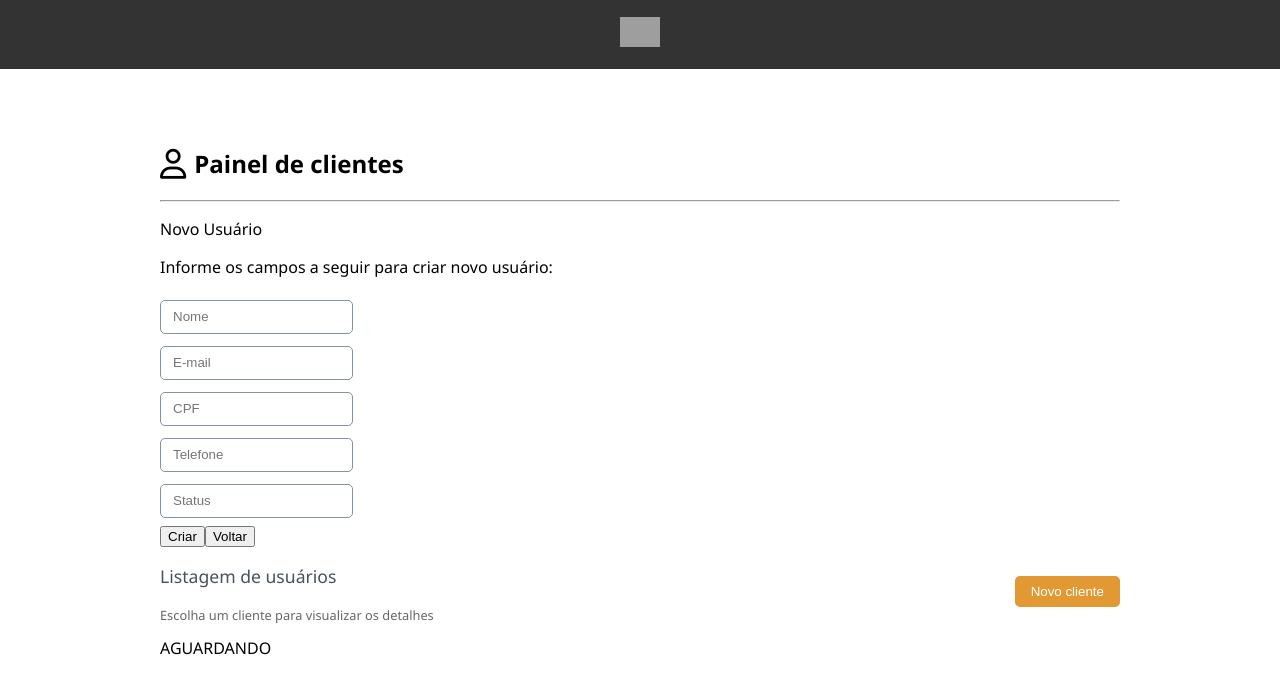
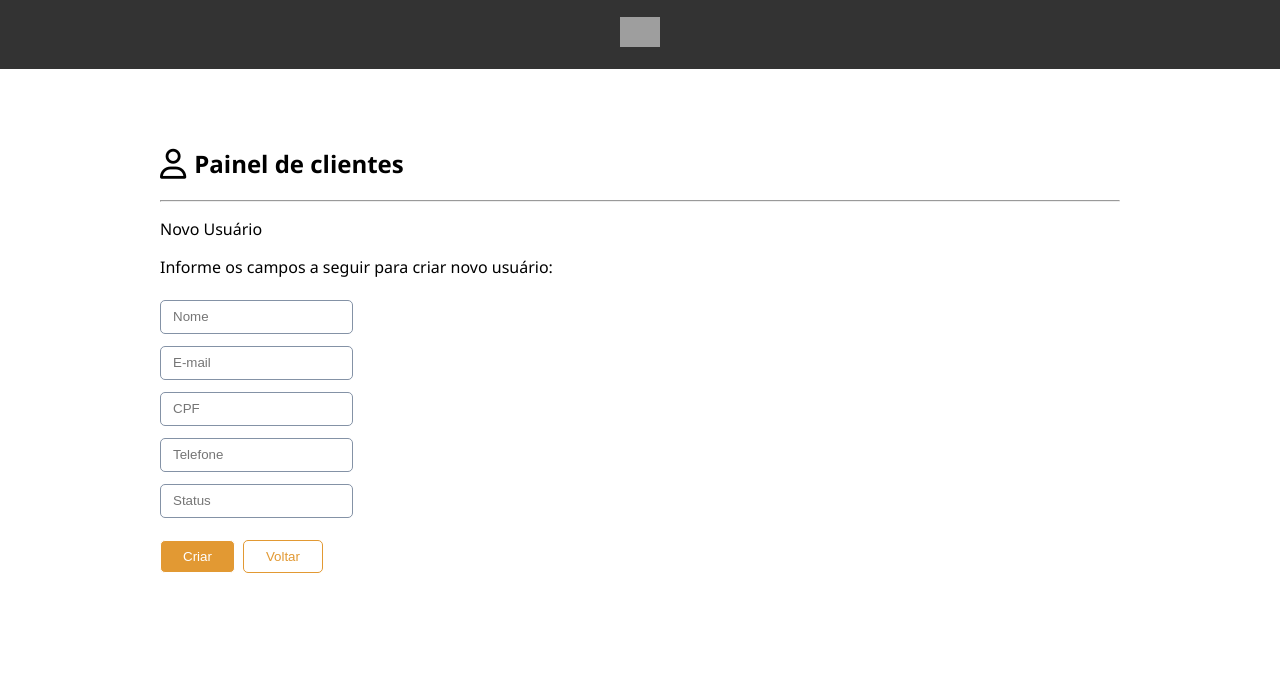
Before and after one commit to alekgomes/desafio-uol, a React (Create React App) app: page /novo in a window 1280 px wide. Shown: the top 694 px of the page. Built offline with nearby package versions, Linux system fonts and the light colour scheme; no server answers; grey boxes are pictures that could not be loaded; the HTML template or start-up script is replaced by a standard one.

Commit message:
add routes

```diff
--- a/package.json
+++ b/package.json
@@ -11,6 +11,7 @@
     "pubsub-js": "^1.8.0",
     "react": "^16.12.0",
     "react-dom": "^16.12.0",
+    "react-router-dom": "^5.1.2",
     "react-scripts": "3.3.1"
   },
   "scripts": {
--- a/src/components/NovoUsuario.js
+++ b/src/components/NovoUsuario.js
@@ -2,6 +2,7 @@ import React, { Component } from 'react'
 import UserInput from './UserInput'
 import './NovoUsuario.scss'
 import PubSub from 'pubsub-js'
+import { Link } from 'react-router-dom'
 
 class NovoUsuario extends Component {
 
@@ -22,7 +23,7 @@ class NovoUsuario extends Component {
     e.preventDefault()
     const user = this.createUser()
     this.addToLocalStorage(user)
-
+    window.location.href= "/" // vai para página index
     PubSub.publish('novo-usuario', user)
   }
 
@@ -68,8 +69,12 @@ class NovoUsuario extends Component {
             <UserInput id="telefone" name="telefone" placeholder="Telefone" value={this.state.telefone} handleInput={this.handleInput}/>
             <UserInput id="status" name="status"  placeholder="Status" value={this.state.status} handleInput={this.handleInput}/>
             <div className="buttons">
+
               <button type="submit" className="create">Criar</button>
-              <button className="back">Voltar</button>
+
+              <Link to="/">
+                <button className="back">Voltar</button>
+              </Link>
             </div>
           </form>
         </section>
--- a/src/components/NovoUsuario.scss
+++ b/src/components/NovoUsuario.scss
@@ -11,5 +11,26 @@
       height: 30px;
       padding-left: 12px;
     }
+
+    .buttons {
+      margin-top: 16px;
+    }
+
+    .create, .back {
+      padding: 8px 22px;
+      border: 1px solid;
+      border-radius: 5px;
+    }
+
+    .create {
+      color: #fff;
+      background-color: #E29933;
+      margin-right: 8px;
+    }
+
+    .back {
+      color: #E29933;
+      background-color: #fff;
+    }
   }
 }
--- a/src/components/PainelClientes.js
+++ b/src/components/PainelClientes.js
@@ -2,6 +2,7 @@ import React, { Component } from 'react'
 import './PainelClientes.scss'
 import UsuariosWrapper from './UsuariosWrapper'
 import NovoUsuario from './NovoUsuario'
+import { BrowserRouter, Switch, Route } from 'react-router-dom';
 
 class PainelClients extends Component {
   render() {
@@ -12,8 +13,12 @@ class PainelClients extends Component {
           Painel de clientes
         </h1>
         <hr className="divider"/>
-        {<NovoUsuario />}
-        <UsuariosWrapper />
+        <BrowserRouter>
+          <Switch>
+            <Route path="/" exact component={UsuariosWrapper}/>
+            <Route path="/novo" component={NovoUsuario} />
+          </Switch>
+        </BrowserRouter>
       </section>
     )
   }
--- a/src/components/UsuariosNovo.js
+++ b/src/components/UsuariosNovo.js
@@ -1,5 +1,6 @@
 import React from 'react'
 import './UsuariosNovo.scss'
+import { Link } from 'react-router-dom'
 
 const UsuariosNovo = () => {
   return (
@@ -8,9 +9,11 @@ const UsuariosNovo = () => {
         <p>Listagem de usuários</p>
         <p>Escolha um cliente para visualizar os detalhes</p>
       </div>
+      <Link to="/novo">
         <button>
           Novo cliente
         </button>
+      </Link>
     </div>
   )
 }
--- a/src/components/UsuariosNovo.scss
+++ b/src/components/UsuariosNovo.scss
@@ -17,11 +17,18 @@
   button {
     background-color:#E29933;
     color:#fff;
-    border: transparent;
+    border: 1px solid transparent;
     display: inline-block;
     height: min-content;
     width: max-content;
     padding: 8px 16px;
     border-radius: 5px;
+
+    &:hover {
+      color: #E29933;
+      border-color: #E29933;
+      background-color: #fff;
+
+    }
   }
 }
--- a/src/components/UsuariosWrapper.js
+++ b/src/components/UsuariosWrapper.js
@@ -14,9 +14,10 @@ class UsuariosWrapper extends Component {
 
   async componentDidMount() {
     this.setState({loading: true})
-    const response = await axios.get('https://demo5283088.mockable.io/customers')
+    // const response = await axios.get('https://demo5283088.mockable.io/customers')
     const usersFromLocalStorage = await this.getFromLocalStorage()
-    const users = response.data.data.concat(usersFromLocalStorage)
+    // const users = response.data.data.concat(usersFromLocalStorage)
+    const users = [].concat(usersFromLocalStorage)
     this.setState({users, loading: false})
 
     PubSub.subscribe('novo-usuario', (topico, data) => {
```
Also changed, not shown: src/components/Header.js (+5 -5 lines), 1 other file (tests, documents, lock files or other folders). Lines whose indentation alone changed are shown as unchanged.
